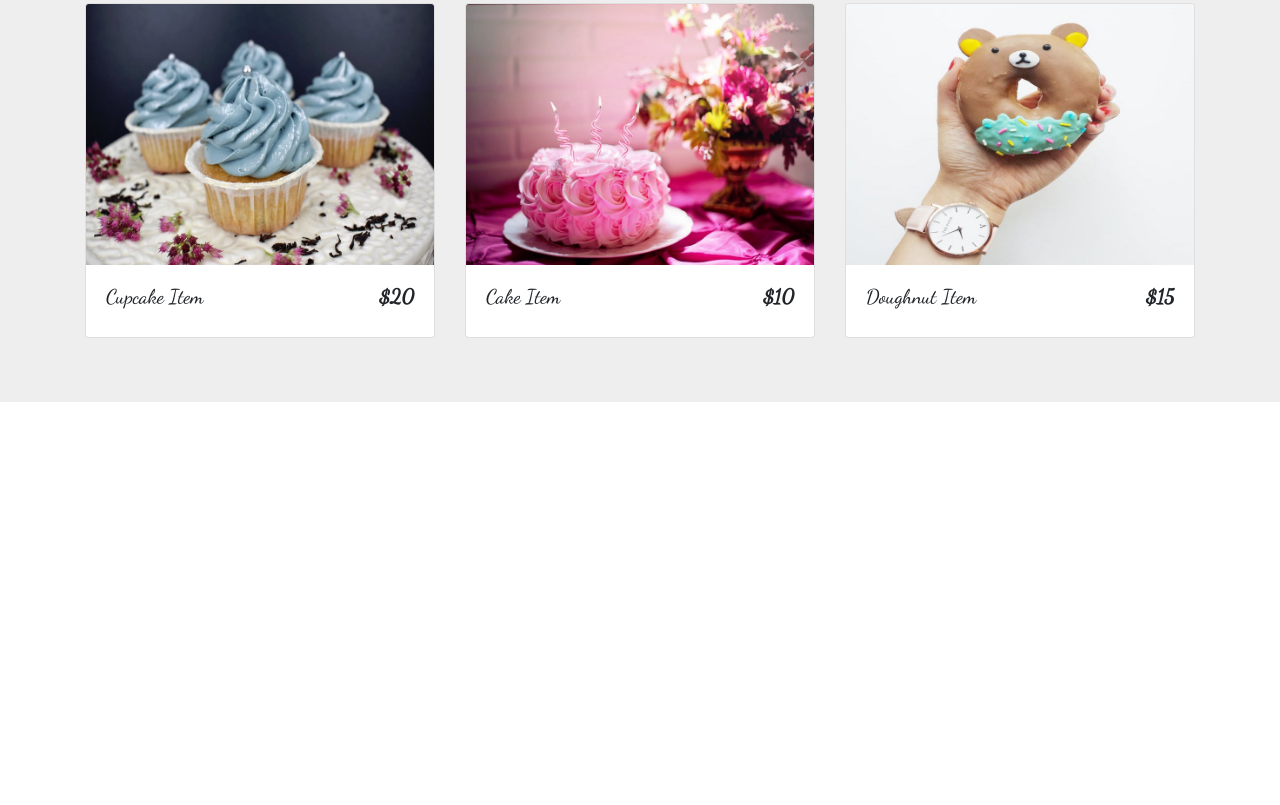
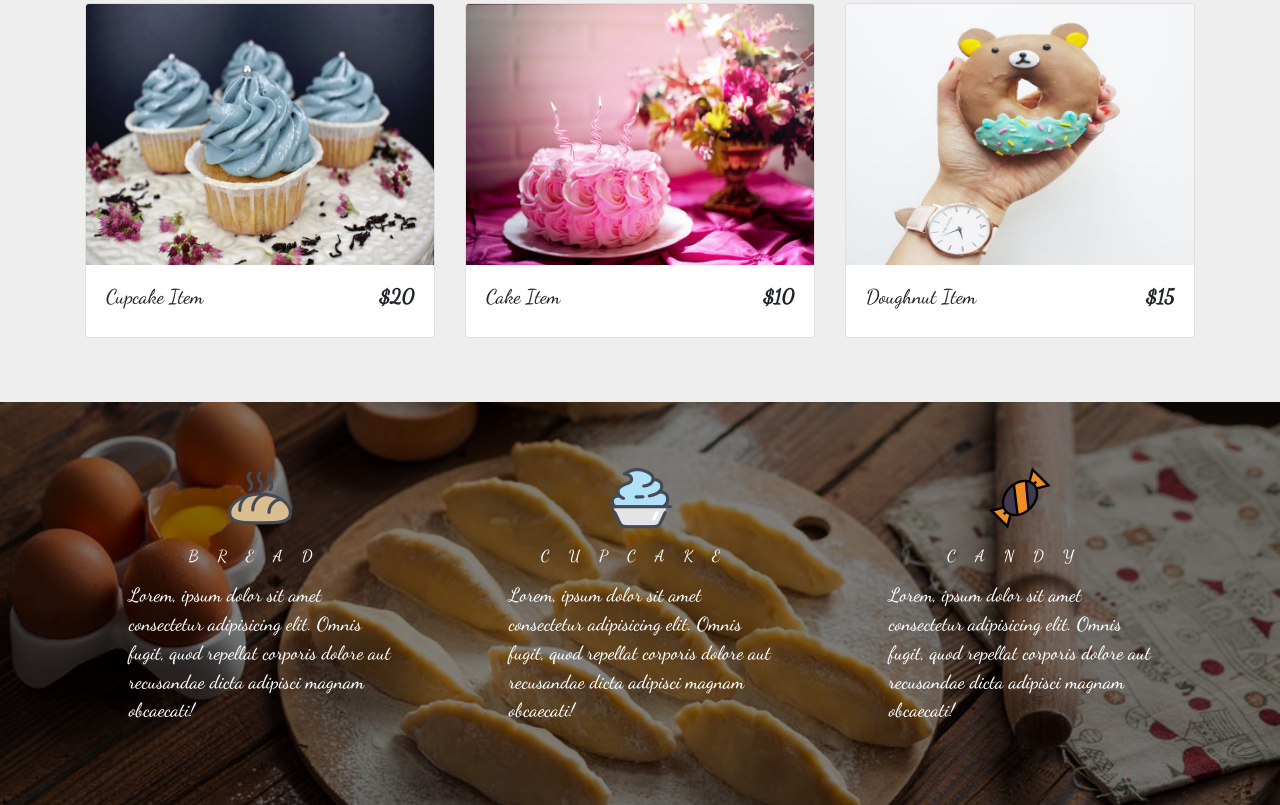
Before and after one commit to mdrifatsarker/grandma-s-clone, a plain HTML site: page index.html in a window 1280 px wide. Shown: the part 2793-3598 px from the top of the page. Before the commit the page ends 3195 px from the top, so only its background shows below. Drawn offline with Linux system fonts and the light colour scheme.

Commit message:
services section has done

```diff
--- a/css/style.css
+++ b/css/style.css
@@ -137,3 +137,15 @@ body{
 .store-item-icon:hover{
   color: var(--mainWhite);
 }
+/* services section */
+.services{
+  background: linear-gradient(rgba(0, 0, 0, 0.5), rgba(0, 0, 0, 0.5)),
+  url("../img/servicesBcg.jpeg")center/cover fixed no-repeat;
+  color: var(--mainWhite);
+}
+.services p{
+  font-size: 1.2rem;
+}
+.service-title{
+  letter-spacing: 1.2rem;
+}
--- a/index.html
+++ b/index.html
@@ -29,19 +29,19 @@
       <div class="collapse navbar-collapse" id="navbarNavDropdown">
         <ul class="navbar-nav mx-auto text-capitalize">
           <li class="nav-item active">
-            <a class="nav-link" href="#">home</a>
+            <a class="nav-link" href="#header">home</a>
           </li>
           <li class="nav-item">
-            <a class="nav-link" href="#">about</a>
+            <a class="nav-link" href="#about">about</a>
           </li>
           <li class="nav-item">
-            <a class="nav-link" href="#">store</a>
+            <a class="nav-link" href="#store">store</a>
           </li>
           <li class="nav-item">
-            <a class="nav-link" href="#">services</a>
+            <a class="nav-link" href="#services">services</a>
           </li>
           <li class="nav-item">
-            <a class="nav-link" href="#">order</a>
+            <a class="nav-link" href="#cake">order</a>
           </li>
         </ul>
       </div>
@@ -383,6 +383,37 @@
         </div>
     </div>
   </section>
+  <!-- end store section -->
+
+  <!-- services section -->
+  <section id="services" class="services py-5">
+    <div class="container">
+      <div class="row">
+        <div class="col-lg-4 text-center my-3">
+          <img src="img/bread-icon.png" alt="bread" class="img-fluid">
+          <h6 class="service-title my-3 text-uppercase">bread</h6>
+          <p class="w-75 mx-auto w-75 text-left">
+            Lorem, ipsum dolor sit amet consectetur adipisicing elit. Omnis fugit, quod repellat corporis dolore aut recusandae dicta adipisci magnam obcaecati!
+          </p>
+        </div>
+        <div class="col-lg-4 text-center my-3">
+          <img src="img/cupcake-icon.png" alt="cupcake" class="img-fluid">
+          <h6 class="service-title my-3 text-uppercase">cupcake</h6>
+          <p class="w-75 mx-auto w-75 text-left">
+            Lorem, ipsum dolor sit amet consectetur adipisicing elit. Omnis fugit, quod repellat corporis dolore aut recusandae dicta adipisci magnam obcaecati!
+          </p>
+        </div>
+        <div class="col-lg-4 text-center my-3">
+          <img src="img/candy-icon.png" alt="candy" class="img-fluid">
+          <h6 class="service-title my-3 text-uppercase">candy</h6>
+          <p class="w-75 mx-auto w-75 text-left">
+            Lorem, ipsum dolor sit amet consectetur adipisicing elit. Omnis fugit, quod repellat corporis dolore aut recusandae dicta adipisci magnam obcaecati!
+          </p>
+        </div>
+      </div>
+    </div>
+  </section>
+  <!-- end of services section -->
 
 
 
```
